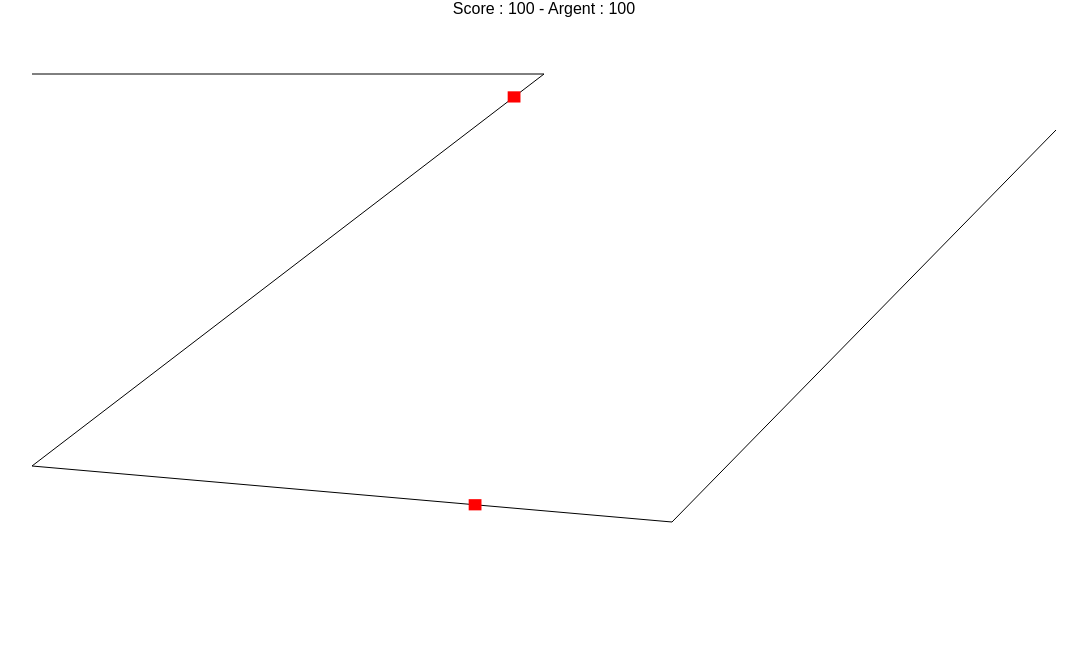
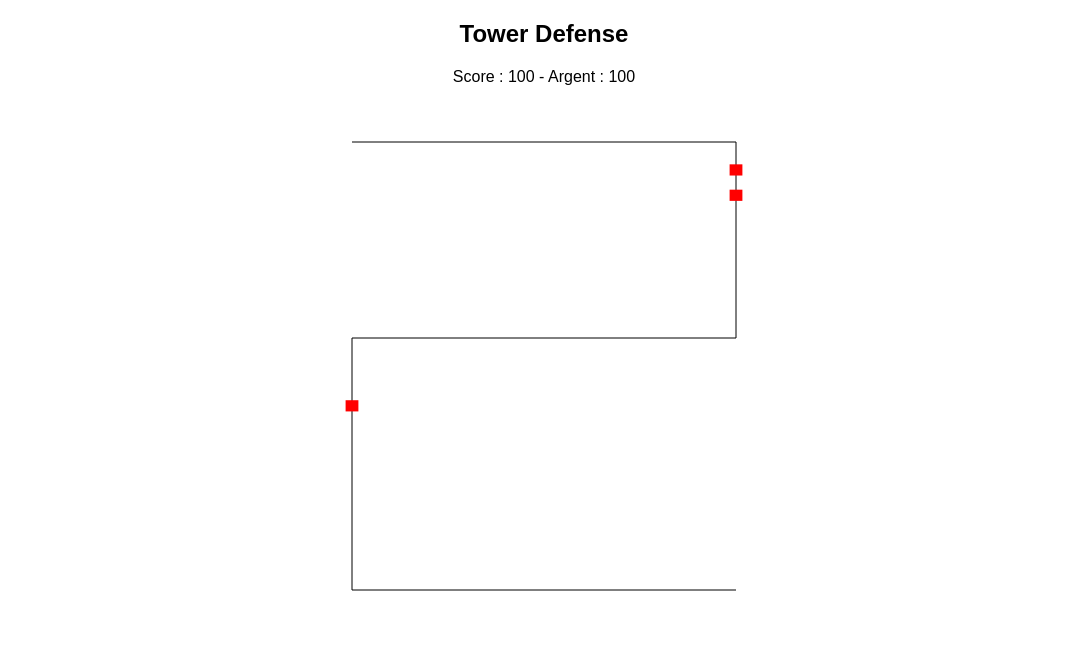
Before and after one commit to cedrick-f/TowerDefense, a plain HTML site: page index.html in a window 1280 px wide. Shown: the whole page, without its empty margins (96-1182 px from the left). Drawn offline with Linux system fonts and the light colour scheme.

Commit message:
Changement chemin + debut design du site
Chemin en S inversé
Mise d'un titre "Tower Defense" sur le site

```diff
--- a/index.html
+++ b/index.html
@@ -9,6 +9,9 @@
 	</style>
 </head>
 <body>
+	<section>
+        <h1>Tower Defense</h1>
+	</section/>
 	<div id="hud"></div>
 	<div id="messages"></div>
 	<script src="js/data.js"></script>
--- a/levels/level1.json
+++ b/levels/level1.json
@@ -1,10 +1,10 @@
 {
   "paths": [
-    [{"x": 0.1, "y": 0.1}, {"x": 0.5, "y": 0.1}, {"x": 0.1, "y": 0.8}, {"x": 0.6, "y": 0.9}, {"x": 0.9, "y": 0.2}]
+    [{"x": 0.35, "y": 0.1}, {"x": 0.65, "y": 0.1}, {"x": 0.65, "y": 0.45}, {"x": 0.35, "y": 0.45}, {"x": 0.35, "y": 0.9}, {"x": 0.65, "y": 0.9}]
   ],
   "waves": [
     { "time": 10, "entity": "normal" },
-    { "time": 4000, "entity": "normal" },
+    { "time": 4000, "entity": "normal", "count": 2 },
     { "time": 10000, "entity": "normal", "count": 2 }
   ]
 }
```
